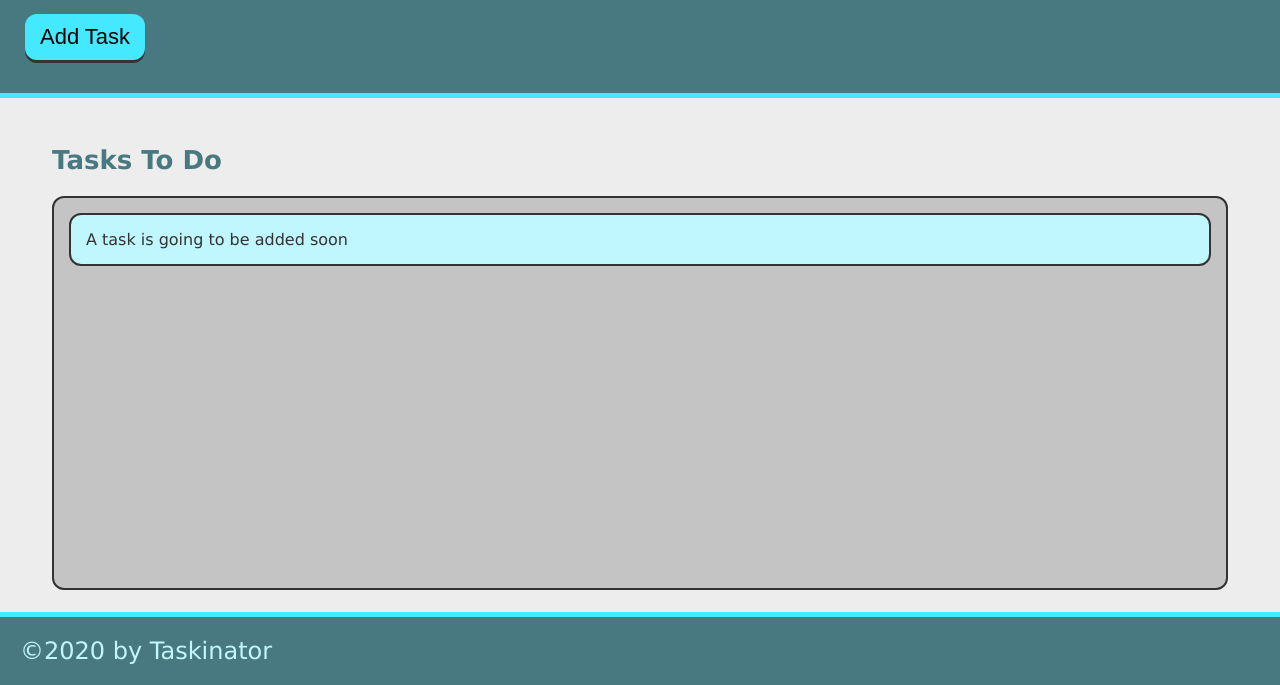
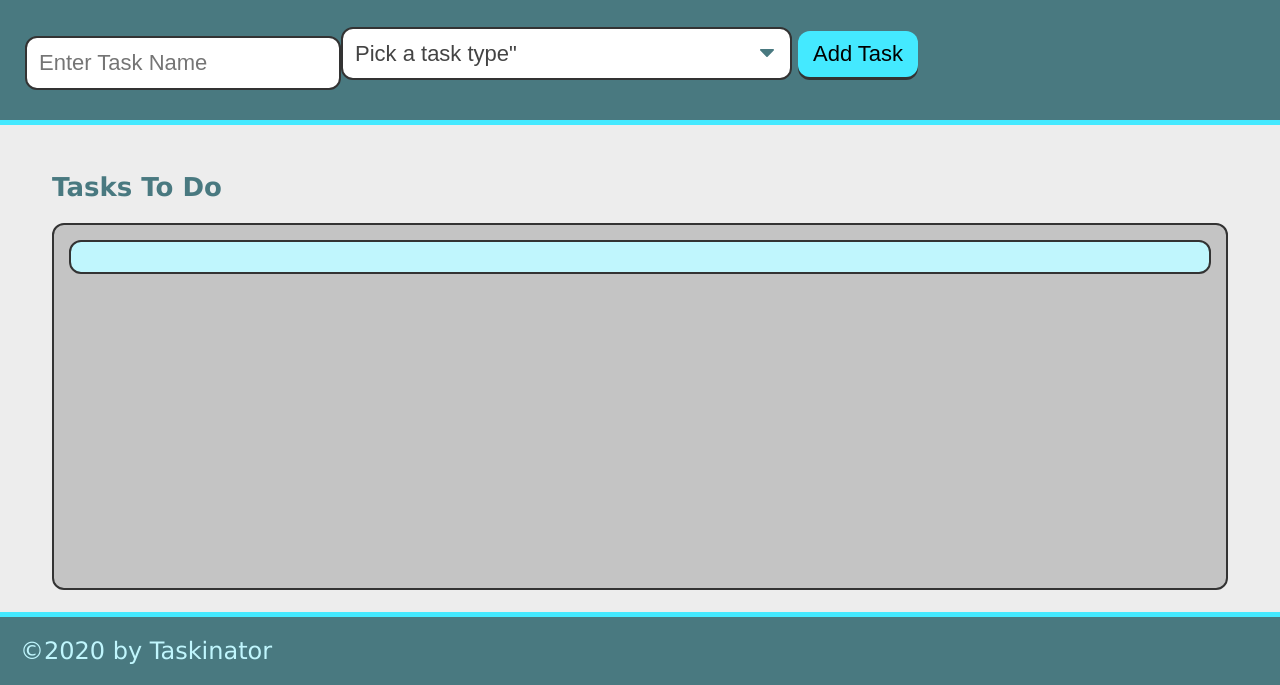
Before and after one commit to goforward-z/Taskinator, a plain HTML site: page index.html in a window 1280 px wide. Shown: the part 115-800 px from the top of the page. Drawn offline with Linux system fonts and the light colour scheme.

Commit message:
add form in html fil

```diff
--- a/index.html
+++ b/index.html
@@ -11,13 +11,29 @@
     <header>
         <h1 class="page-title">Taskinator</h1>
         <p>Clik the button below to add a new task</p>
-        <button class="btn" id="save-task">Add Task</button>
+        <form id="task-form">
+            <div class="form group">
+                <input type="text" name="task-name" placeholder="Enter Task Name"/>
+            </div>
+            <div class="form-group">
+                <select name ="task-type" class="select-dropdown">
+                    <option value="disable selected"> Pick a task type"</option>
+                    <option value="Print">Print</option>
+                    <option value="Web">Web</option>
+                    <option value="Mobile">Mobile</option>
+                </select>
+            </div>
+            <div class="form-group">
+                <button class="btn" id="save-task"type="submit">Add Task</button>
+            </div>
+
+        </form>
     </header>
     <main class="page-content">
         <section class="task-list-wrapper">
             <h2 class="list-title">Tasks To Do</h2>
             <ul class="task-list" id="tasks-to-do">
-                <li class="task-item">A task is going to be added soon</li>
+                <li class="task-item"></li>
             </ul>
         </section>
     </main>
```
